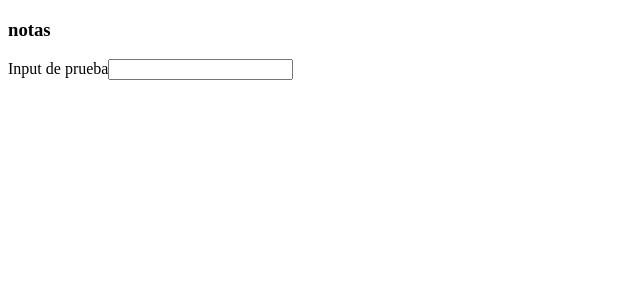
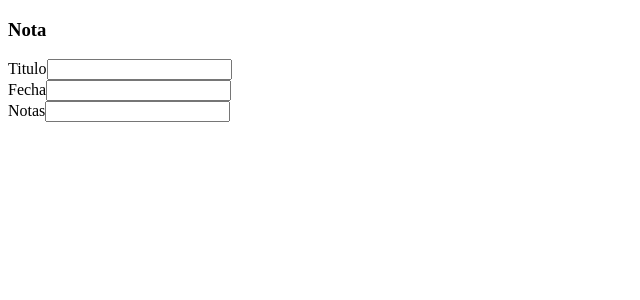
Before and after one commit to citlallilarios/notas, a React (Create React App) app: page / in a window 1280 px wide. Shown: the top 300 px of the page, without its empty margins (0-640 px from the left). Built offline with nearby package versions, Linux system fonts and the light colour scheme; the HTML template or start-up script is replaced by a standard one.

Commit message:
controlando multiples inputs

```diff
--- a/src/App.jsx
+++ b/src/App.jsx
@@ -3,24 +3,51 @@
   // hook -> use.....
   //state -> useState
 
-  const [state, setState] = useState("");
+  const [inputsState, setInputsState] = useState({
+    title: "",
+    date: "",
+    note: ""
+  });
 
-  const handleInputChage = (event) => {
-   setState(event.target.value);
 
+  const handleInputChange = (event) => {
+   setInputsState({...inputsState, [event.target.name]: event.target.value });
   };
+
 
   return (
     <div className="App">
-        <h3>notas</h3>
+        <h3>Nota</h3>
         <label>
-           Input de prueba
+          Titulo
         <input
-        id="pruebaID"
-        name="prueba"
+        id="title"
+        name="title"
         type="text"
-        onChange={handleInputChage}
-        value={state}
+        onChange={handleInputChange}
+        value={inputsState.title}
+         />
+         </label>
+        <br />
+         <label>
+          Fecha
+        <input
+        id="date"
+        name="date"
+        type="text"
+        onChange={handleInputChange}
+        value={inputsState.date}
+         />
+         </label>
+         <br />
+         <label>
+           Notas
+        <input
+        id="note"
+        name="note"
+        type="text"
+        onChange={handleInputChange}
+        value={inputsState.note}
          />
          </label>
     </div>
```
